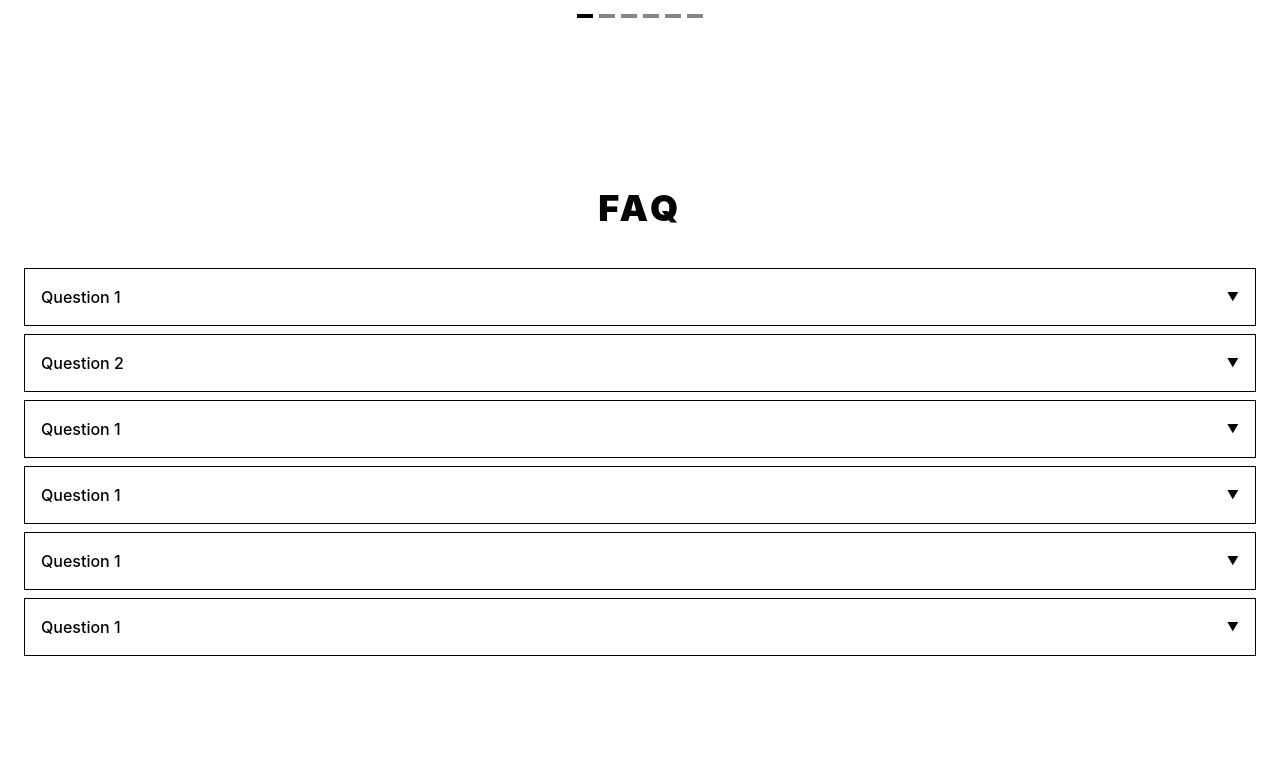
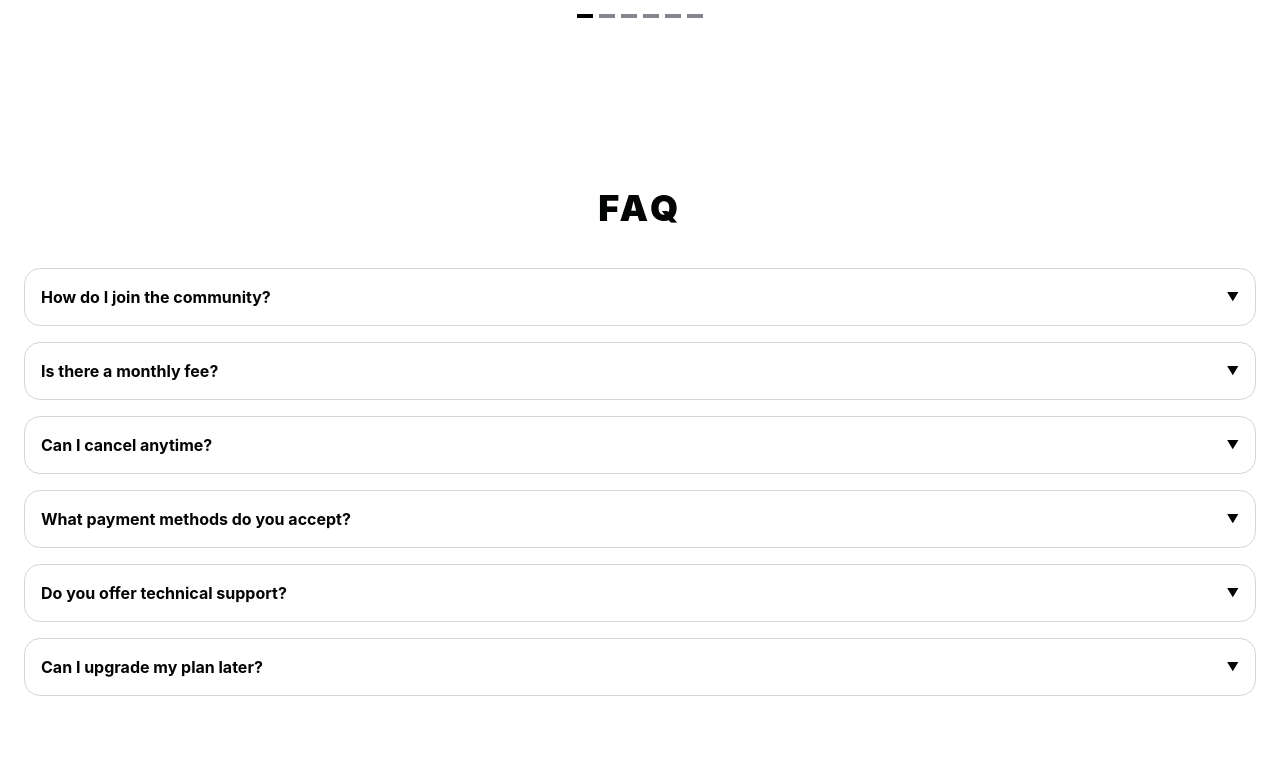
Before and after one commit to rakib00-dev/tickitin-website, a Vue app: page /customer-review in a window 1280 px wide. Shown: the part 1409-2180 px from the top of the page. Built offline with nearby package versions, Linux system fonts and the light colour scheme.

Commit message:
updated the reviews faq and

```diff
--- /dev/null
+++ b/src/components/ReviewsPage/ReviewsFAQ.vue
@@ -0,0 +1,68 @@
+<script setup>
+  const faqs = [
+    {
+      q: "How do I join the community?",
+      a: "Simply click the sign-up button at the top right and follow the onboarding steps!",
+    },
+    {
+      q: "Is there a monthly fee?",
+      a: "No, we offer a one-time lifetime access plan for all our core features.",
+    },
+    {
+      q: "Can I cancel anytime?",
+      a: "Yes, you can manage your subscription or account status in your profile settings.",
+    },
+    {
+      q: "What payment methods do you accept?",
+      a: "We accept all major credit cards, PayPal, and Apple Pay for your convenience.",
+    },
+    {
+      q: "Do you offer technical support?",
+      a: "Our support team is available 24/7 via live chat and email to help with any issues.",
+    },
+    {
+      q: "Can I upgrade my plan later?",
+      a: "Absolutely! You can upgrade your tier at any time, and we will prorate the cost.",
+    },
+  ];
+</script>
+
+<template>
+  <section class="max-w-7xl mx-auto px-6 py-20">
+    <h2 class="text-4xl font-black text-center mb-10 tracking-widest uppercase">
+      FAQ
+    </h2>
+
+    <div class="space-y-4">
+      <details
+        v-for="(item, index) in faqs"
+        :key="index"
+        class="group border border-gray-300 rounded-2xl transition-all duration-300"
+      >
+        <summary
+          class="list-none p-4 flex justify-between items-center rounded-2xl cursor-pointer hover:bg-gray-50 font-bold"
+        >
+          <span>{{ item.q }}</span>
+          <span
+            class="text-xs transition-transform duration-300 group-open:rotate-180"
+          >
+            ▼
+          </span>
+        </summary>
+
+        <div
+          class="px-4 pb-4 text-gray-700 text-left border-t border-gray-400 pt-4"
+        >
+          {{ item.a }}
+        </div>
+      </details>
+    </div>
+  </section>
+</template>
+
+<style scoped>
+  /* Removes the default browser arrow in Chrome/Safari */
+  summary::-webkit-details-marker {
+    display: none;
+  }
+</style>
--- a/src/pages/CustomerReviewPage.vue
+++ b/src/pages/CustomerReviewPage.vue
@@ -22,23 +22,7 @@
 
     <OurAppReviews />
 
-    <section class="max-w-7xl mx-auto px-6 py-20 text-center">
-      <h2
-        class="text-4xl font-black text-center mb-10 tracking-widest uppercase"
-      >
-        FAQ
-      </h2>
-      <div class="space-y-2">
-        <div
-          v-for="(q, index) in faqs"
-          :key="index"
-          class="border border-black p-4 flex justify-between items-center cursor-pointer hover:bg-gray-50"
-        >
-          <span class="font-medium">{{ q }}</span>
-          <span class="text-xs">▼</span>
-        </div>
-      </div>
-    </section>
+    <ReviewsFAQ />
 
     <section class="max-w-7xl mx-auto px-6 py-10 text-center">
       <div
@@ -100,15 +84,6 @@
 
 <script setup>
   import OurAppReviews from "../components/ReviewsPage/OurAppReviews.vue";
-  import ReviewsCard from "../components/ReviewsPage/ReviewsCard.vue";
+  import ReviewsFAQ from "../components/ReviewsPage/ReviewsFAQ.vue";
   import WhatOurCustomerSay from "../components/ReviewsPage/WhatOurCustomerSay.vue";
-
-  const faqs = [
-    "Question 1",
-    "Question 2",
-    "Question 1",
-    "Question 1",
-    "Question 1",
-    "Question 1",
-  ];
 </script>
```
